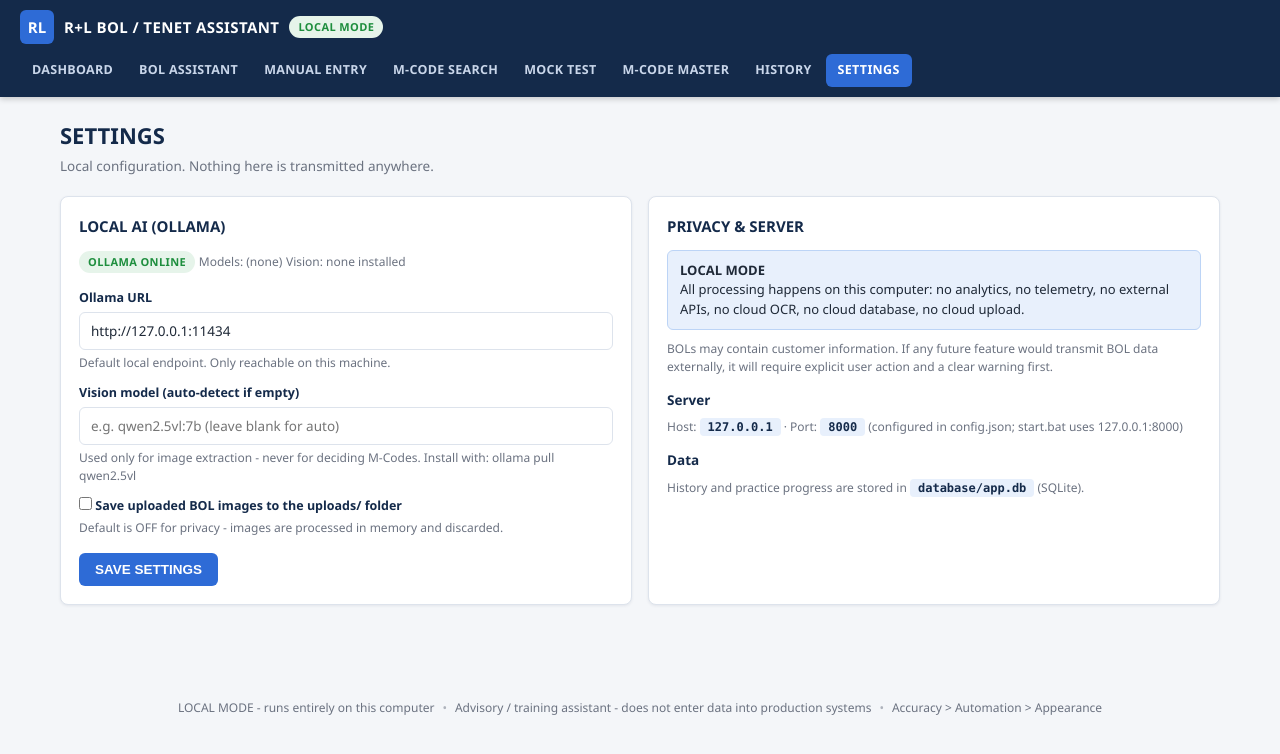
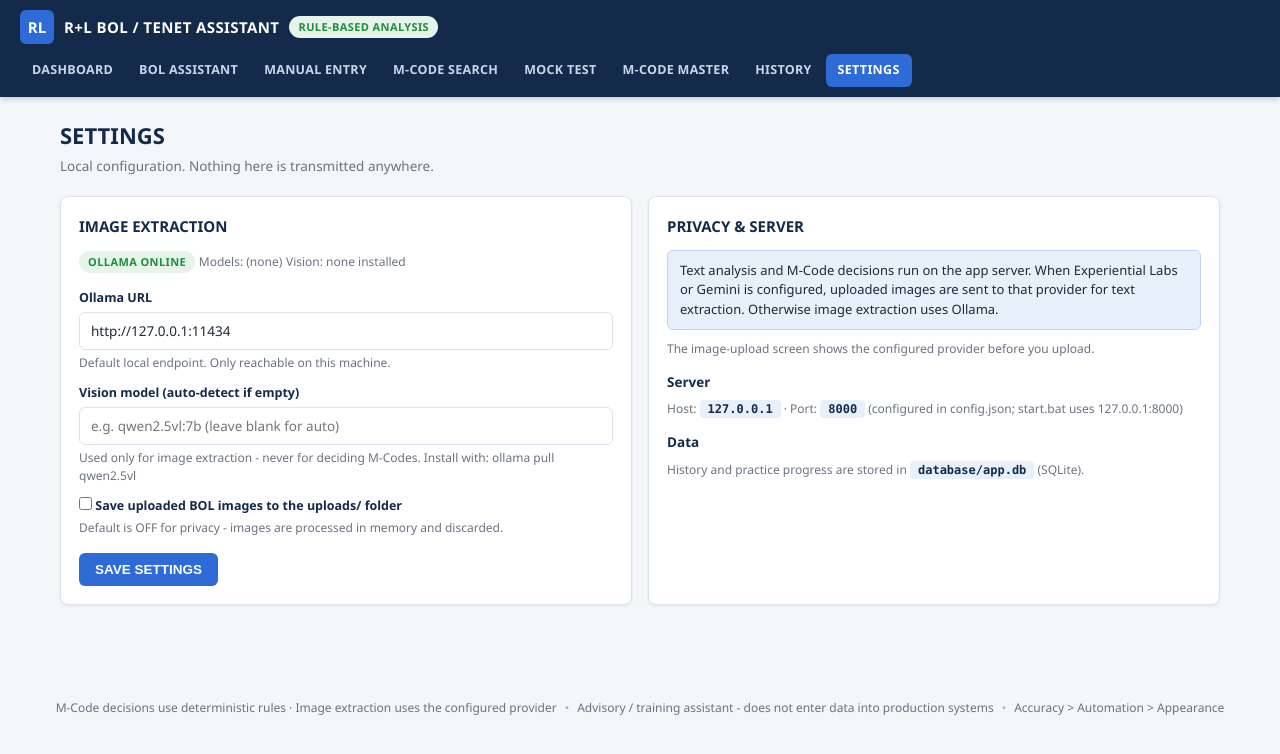
Before and after one commit to shaiknafiizaaz/mcode_test, a FastAPI app: page /settings in a window 1280 px wide. Shown: the top 754 px of the page. Run offline with FastAPI, Linux system fonts and the light colour scheme; data that the repository does not hold is empty.

Commit message:
feat: use Experiential Labs Luna for hosted BOL extraction

```diff
--- a/app.py
+++ b/app.py
@@ -1,8 +1,8 @@
 """R+L Carriers BOL / Tenet-EBS Job Assistant - FastAPI application.
 
-LOCAL-FIRST: no external APIs, no telemetry, no cloud storage. The core
-M-Code system works fully offline; Ollama (if available) is used ONLY
-for image extraction and is never the authority for M-Codes.
+LOCAL-FIRST: the core M-Code system works fully offline. Image extraction
+uses configured Experiential Labs/Gemini credentials or local Ollama;
+the vision model is never the authority for M-Codes.
 
 Run with:  python -m uvicorn app:app --host 127.0.0.1 --port 8000
 or double-click start.bat
@@ -21,7 +21,7 @@ from pydantic import BaseModel, Field
 from starlette.requests import Request
 
 import database.db as db
-from engine import bol_parser, mcode_engine, ollama_client
+from engine import bol_parser, mcode_engine, ollama_client, experiential_client
 from engine.rules_loader import code_category, load_mcodes, load_rules
 from engine.validation import build_result
 
@@ -271,9 +271,9 @@ def save_history(source_type: str, preview: str, result: Dict[str, Any]) -> None
 
 @app.post("/api/analyze/image")
 async def api_analyze_image(file: UploadFile = File(...)):
-    """Upload a BOL image (or PDF) and extract + analyze locally.
+    """Upload a BOL image (or PDF) and extract + analyze.
 
-    Extraction is done by the local Ollama vision model if available;
+    Extraction uses the configured hosted provider or local Ollama;
     the deterministic rule engine decides all M-Codes.
     """
     filename = file.filename or "upload"
@@ -298,27 +298,31 @@ async def api_analyze_image(file: UploadFile = File(...)):
         save_history("image", f"PDF: {filename}", result)
         return JSONResponse(result)
 
-    # Image path. Prefer hosted Gemini on Vercel; fall back to local Ollama.
+    # Select a configured hosted provider before using local Ollama.
+    experiential_key = experiential_client.api_key()
     gemini_key = os.environ.get("GEMINI_API_KEY", "").strip()
-    if gemini_key:
-        extraction = ollama_client.extract_bol_with_gemini(
-            gemini_key, raw, os.environ.get("GEMINI_MODEL", ollama_client.DEFAULT_GEMINI_MODEL)
-        )
+    if experiential_key or gemini_key:
+        if experiential_key:
+            provider, label = "experiential", "Experiential Labs"
+            model = experiential_client.model_name()
+            extraction = experiential_client.extract_bol(experiential_key, raw, model)
+        else:
+            provider, label = "gemini", "Gemini"
+            model = os.environ.get("GEMINI_MODEL", ollama_client.DEFAULT_GEMINI_MODEL)
+            extraction = ollama_client.extract_bol_with_gemini(gemini_key, raw, model)
         if not extraction["success"]:
             raise HTTPException(status_code=502, detail=extraction["error"])
         extracted = extraction["data"]
-        fields = dict(extracted)
-        if isinstance(fields.get("contacts"), list) and not fields.get("contact_information"):
-            fields["contact_information"] = "\n".join(str(v) for v in fields["contacts"])
-        if isinstance(fields.get("raw_text"), list) and not fields.get("raw_text_text"):
-            fields["raw_text_text"] = "\n".join(str(v) for v in fields["raw_text"])
+        fields = _extraction_to_fields(extracted)
         lines = bol_parser.lines_from_fields(fields)
-        result = run_pipeline(lines, "image", f"Gemini extraction: {filename}")
+        result = run_pipeline(lines, "image", f"{label} extraction: {filename}")
         result["extracted"] = extracted
+        result["fields"] = fields
+        result["confidence"] = _confidence_summary(extracted)
         result["ollama"] = None
-        result["vision_model"] = os.environ.get("GEMINI_MODEL", ollama_client.DEFAULT_GEMINI_MODEL)
-        result["vision_provider"] = "gemini"
-        save_history("image", f"Gemini extraction: {filename}", result)
+        result["vision_model"] = model
+        result["vision_provider"] = provider
+        save_history("image", f"{label} extraction: {filename}", result)
         return JSONResponse(result)
 
     # Local image path.
@@ -428,6 +432,8 @@ def api_ollama_status():
         "error": status["error"],
         "gemini_configured": bool(os.environ.get("GEMINI_API_KEY", "").strip()),
         "gemini_model": os.environ.get("GEMINI_MODEL", ollama_client.DEFAULT_GEMINI_MODEL),
+        "experiential_configured": bool(experiential_client.api_key()),
+        "experiential_model": experiential_client.model_name(),
     }
 
 
--- a/templates/base.html
+++ b/templates/base.html
@@ -12,7 +12,7 @@
     <div class="brand">
       <span class="brand-logo">RL</span>
       <span class="brand-title">R+L BOL / TENET ASSISTANT</span>
-      <span class="badge badge-green" id="local-mode-badge" title="All processing happens on this computer. No cloud upload.">LOCAL MODE</span>
+      <span class="badge badge-green" id="local-mode-badge" title="M-Code decisions use the app's deterministic rules.">RULE-BASED ANALYSIS</span>
     </div>
     <nav class="nav">
       <a href="/" data-nav="index">DASHBOARD</a>
@@ -31,7 +31,7 @@
   </main>
 
   <footer class="footer">
-    <span>LOCAL MODE - runs entirely on this computer</span>
+    <span>M-Code decisions use deterministic rules · Image extraction uses the configured provider</span>
     <span class="dot">&bull;</span>
     <span>Advisory / training assistant - does not enter data into production systems</span>
     <span class="dot">&bull;</span>
--- a/templates/settings.html
+++ b/templates/settings.html
@@ -6,7 +6,7 @@
 
 <div class="grid grid-2">
   <div class="card">
-    <h2>LOCAL AI (OLLAMA)</h2>
+    <h2>IMAGE EXTRACTION</h2>
     <div id="ollama-status" class="mb"><span class="small">Checking...</span></div>
     <label>Ollama URL</label>
     <input type="url" id="s-ollama_url" value="http://127.0.0.1:11434">
@@ -25,12 +25,11 @@
   <div class="card">
     <h2>PRIVACY &amp; SERVER</h2>
     <div class="info-box">
-      <b>LOCAL MODE</b><br>
-      All processing happens on this computer: no analytics, no telemetry,
-      no external APIs, no cloud OCR, no cloud database, no cloud upload.
+      Text analysis and M-Code decisions run on the app server.
+      When Experiential Labs or Gemini is configured, uploaded images are sent
+      to that provider for text extraction. Otherwise image extraction uses Ollama.
     </div>
-    <p class="small">BOLs may contain customer information. If any future feature would transmit
-    BOL data externally, it will require explicit user action and a clear warning first.</p>
+    <p class="small">The image-upload screen shows the configured provider before you upload.</p>
     <h3>Server</h3>
     <p class="small">Host: <span class="code-chip">127.0.0.1</span> · Port: <span class="code-chip">8000</span>
     (configured in config.json; start.bat uses 127.0.0.1:8000)</p>
@@ -48,7 +47,12 @@ document.addEventListener("DOMContentLoaded", async () => {
   async function refreshOllama() {
     try {
       const s = await API.get("/api/ollama/status");
-      if (s.available) {
+      if (s.experiential_configured || s.gemini_configured) {
+        const label = s.experiential_configured ? "EXPERIENTIAL LABS" : "GEMINI";
+        const model = s.experiential_configured ? s.experiential_model : s.gemini_model;
+        statusEl.innerHTML = `<span class="badge badge-green">${label} CONFIGURED</span>
+          <span class="small">Cloud vision model: ${esc(model)}. Credentials are verified when you upload an image.</span>`;
+      } else if (s.available) {
         statusEl.innerHTML = `<span class="badge badge-green">OLLAMA ONLINE</span>
           <span class="small">Models: ${esc((s.models || []).join(", ") || "(none)")}</span>
           <span class="small">Vision: ${esc(s.vision_model || "none installed")}</span>`;
```
Also changed, not shown: docs/superpowers/plans/2026-09-08-experiential-luna.md (added, +17 -0 lines), engine/experiential_client.py (added, +67 -0 lines), findings.md (+2 -0 lines), progress.md (+2 -0 lines), task_plan.md (+5 -0 lines), templates/assistant.html (+9 -6 lines), templates/index.html (+4 -4 lines), tests/test_experiential.py (added, +122 -0 lines), tests/test_offline.py (+2 -2 lines), README.md.
